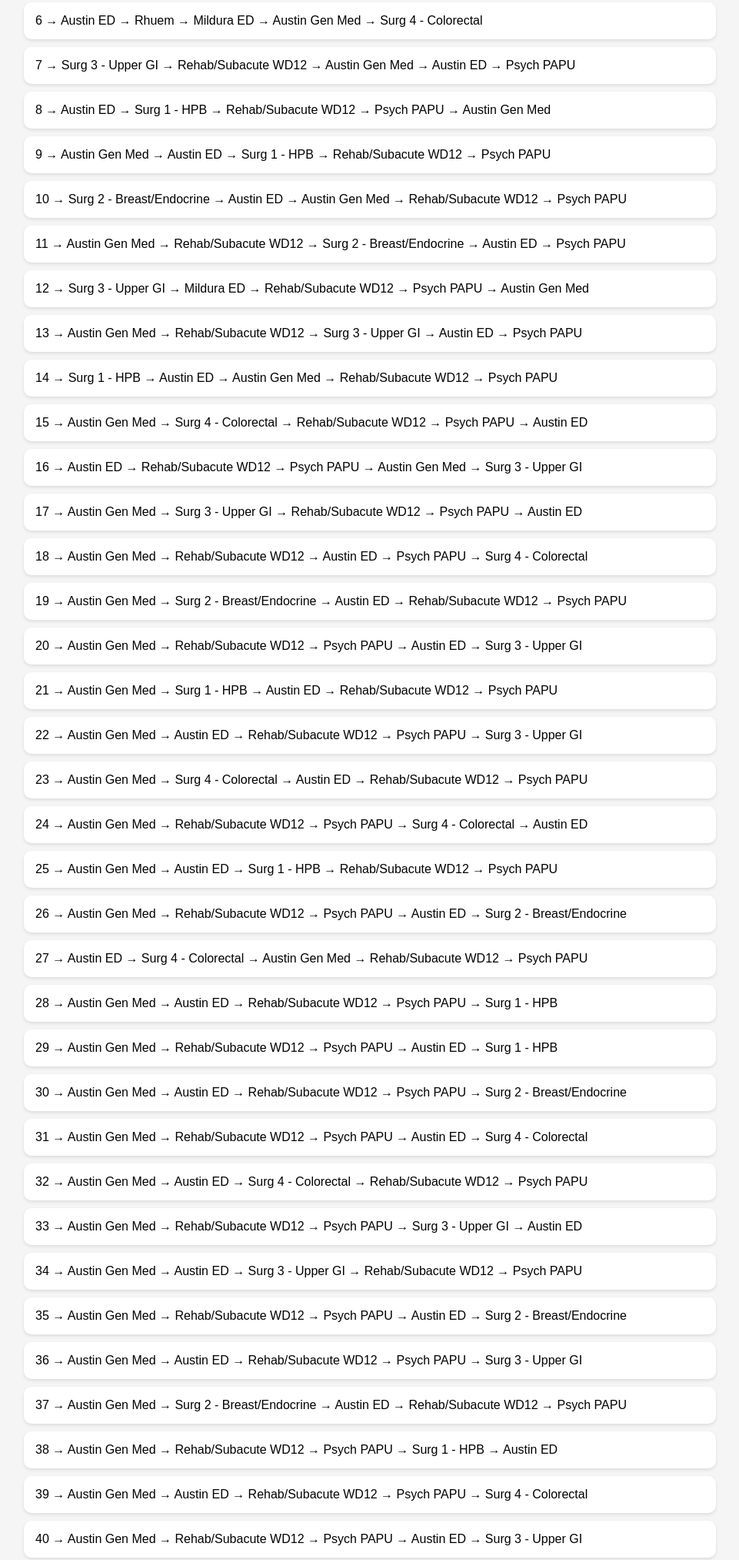
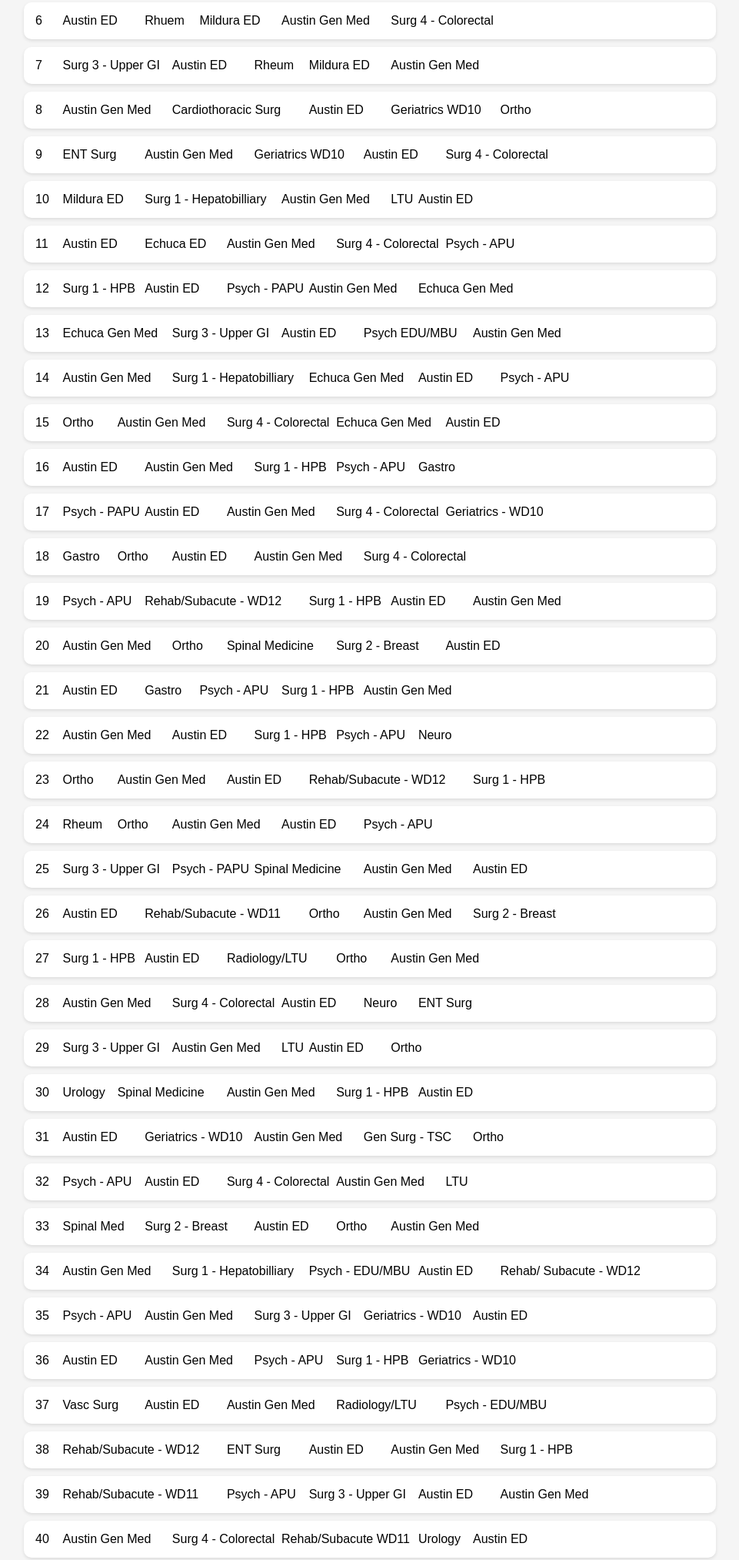
Before and after one commit to beepedbop/2026-PGY1-Prefs, a plain HTML site: page index.html in a window 1280 px wide. Shown: the part 387-2413 px from the top of the page at 77% size, without its empty margins (159-1120 px from the left). Drawn offline with Linux system fonts and the light colour scheme.

Commit message:
Update index.html
Signed-off-by: beepedbop <hanialasad15@gmail.com>

```diff
--- a/index.html
+++ b/index.html
@@ -53,71 +53,72 @@
 
   <script>
     const rotations = [
-      '1 → Austin ED → Surg 1 HPB → Rehab/Subacute WD12 → Psych PAPU → Austin Gen Med',
-      '2 → Austin Gen Med → Austin ED → Surg 4 - Colorectal → Spinal Medicine → Mildura Ed',
-      '3 → Ortho → Austin Gen Med → Austin ED → Surg 4 - Colorectal → Radiology/LTU',
-      '4 → Surg 1 - HPB → Mildura ED → Austin Gen Med → Austin ED → Spinal Medicine',
-      '5 → Surg 4 - Colorectal → LTU → Cardiothoracic Surg → Austin Gen Med → Austin ED',
-      '6 → Austin ED → Rhuem → Mildura ED → Austin Gen Med → Surg 4 - Colorectal',
-      '7 → Surg 3 - Upper GI → Rehab/Subacute WD12 → Austin Gen Med → Austin ED → Psych PAPU',
-      '8 → Austin ED → Surg 1 - HPB → Rehab/Subacute WD12 → Psych PAPU → Austin Gen Med',
-      '9 → Austin Gen Med → Austin ED → Surg 1 - HPB → Rehab/Subacute WD12 → Psych PAPU',
-      '10 → Surg 2 - Breast/Endocrine → Austin ED → Austin Gen Med → Rehab/Subacute WD12 → Psych PAPU',
-      '11 → Austin Gen Med → Rehab/Subacute WD12 → Surg 2 - Breast/Endocrine → Austin ED → Psych PAPU',
-      '12 → Surg 3 - Upper GI → Mildura ED → Rehab/Subacute WD12 → Psych PAPU → Austin Gen Med',
-      '13 → Austin Gen Med → Rehab/Subacute WD12 → Surg 3 - Upper GI → Austin ED → Psych PAPU',
-      '14 → Surg 1 - HPB → Austin ED → Austin Gen Med → Rehab/Subacute WD12 → Psych PAPU',
-      '15 → Austin Gen Med → Surg 4 - Colorectal → Rehab/Subacute WD12 → Psych PAPU → Austin ED',
-      '16 → Austin ED → Rehab/Subacute WD12 → Psych PAPU → Austin Gen Med → Surg 3 - Upper GI',
-      '17 → Austin Gen Med → Surg 3 - Upper GI → Rehab/Subacute WD12 → Psych PAPU → Austin ED',
-      '18 → Austin Gen Med → Rehab/Subacute WD12 → Austin ED → Psych PAPU → Surg 4 - Colorectal',
-      '19 → Austin Gen Med → Surg 2 - Breast/Endocrine → Austin ED → Rehab/Subacute WD12 → Psych PAPU',
-      '20 → Austin Gen Med → Rehab/Subacute WD12 → Psych PAPU → Austin ED → Surg 3 - Upper GI',
-      '21 → Austin Gen Med → Surg 1 - HPB → Austin ED → Rehab/Subacute WD12 → Psych PAPU',
-      '22 → Austin Gen Med → Austin ED → Rehab/Subacute WD12 → Psych PAPU → Surg 3 - Upper GI',
-      '23 → Austin Gen Med → Surg 4 - Colorectal → Austin ED → Rehab/Subacute WD12 → Psych PAPU',
-      '24 → Austin Gen Med → Rehab/Subacute WD12 → Psych PAPU → Surg 4 - Colorectal → Austin ED',
-      '25 → Austin Gen Med → Austin ED → Surg 1 - HPB → Rehab/Subacute WD12 → Psych PAPU',
-      '26 → Austin Gen Med → Rehab/Subacute WD12 → Psych PAPU → Austin ED → Surg 2 - Breast/Endocrine',
-      '27 → Austin ED → Surg 4 - Colorectal → Austin Gen Med → Rehab/Subacute WD12 → Psych PAPU',
-      '28 → Austin Gen Med → Austin ED → Rehab/Subacute WD12 → Psych PAPU → Surg 1 - HPB',
-      '29 → Austin Gen Med → Rehab/Subacute WD12 → Psych PAPU → Austin ED → Surg 1 - HPB',
-      '30 → Austin Gen Med → Austin ED → Rehab/Subacute WD12 → Psych PAPU → Surg 2 - Breast/Endocrine',
-      '31 → Austin Gen Med → Rehab/Subacute WD12 → Psych PAPU → Austin ED → Surg 4 - Colorectal',
-      '32 → Austin Gen Med → Austin ED → Surg 4 - Colorectal → Rehab/Subacute WD12 → Psych PAPU',
-      '33 → Austin Gen Med → Rehab/Subacute WD12 → Psych PAPU → Surg 3 - Upper GI → Austin ED',
-      '34 → Austin Gen Med → Austin ED → Surg 3 - Upper GI → Rehab/Subacute WD12 → Psych PAPU',
-      '35 → Austin Gen Med → Rehab/Subacute WD12 → Psych PAPU → Austin ED → Surg 2 - Breast/Endocrine',
-      '36 → Austin Gen Med → Austin ED → Rehab/Subacute WD12 → Psych PAPU → Surg 3 - Upper GI',
-      '37 → Austin Gen Med → Surg 2 - Breast/Endocrine → Austin ED → Rehab/Subacute WD12 → Psych PAPU',
-      '38 → Austin Gen Med → Rehab/Subacute WD12 → Psych PAPU → Surg 1 - HPB → Austin ED',
-      '39 → Austin Gen Med → Austin ED → Rehab/Subacute WD12 → Psych PAPU → Surg 4 - Colorectal',
-      '40 → Austin Gen Med → Rehab/Subacute WD12 → Psych PAPU → Austin ED → Surg 3 - Upper GI',
-      '41 → Austin Gen Med → Surg 4 - Colorectal → Austin ED → Rehab/Subacute WD12 → Psych PAPU',
-      '42 → Austin Gen Med → Rehab/Subacute WD12 → Psych PAPU → Austin ED → Surg 1 - HPB',
-      '43 → Austin Gen Med → Austin ED → Rehab/Subacute WD12 → Psych PAPU → Surg 3 - Upper GI',
-      '44 → Austin Gen Med → Rehab/Subacute WD12 → Psych PAPU → Austin ED → Surg 4 - Colorectal',
-      '45 → Austin Gen Med → Surg 1 - HPB → Austin ED → Rehab/Subacute WD12 → Psych PAPU',
-      '46 → Austin Gen Med → Austin ED → Rehab/Subacute WD12 → Psych PAPU → Surg 2 - Breast/Endocrine',
-      '47 → Austin Gen Med → Rehab/Subacute WD12 → Psych PAPU → Austin ED → Surg 1 - HPB',
-      '48 → Austin Gen Med → Austin ED → Rehab/Subacute WD12 → Psych PAPU → Surg 4 - Colorectal',
-      '49 → Austin Gen Med → Rehab/Subacute WD12 → Psych PAPU → Austin ED → Surg 3 - Upper GI',
-      '50 → Austin Gen Med → Surg 2 - Breast/Endocrine → Austin ED → Rehab/Subacute WD12 → Psych PAPU',
-      '51 → Austin Gen Med → Austin ED → Rehab/Subacute WD12 → Psych PAPU → Surg 1 - HPB',
-      '52 → Austin Gen Med → Rehab/Subacute WD12 → Psych PAPU → Austin ED → Surg 4 - Colorectal',
-      '53 → Austin Gen Med → Austin ED → Rehab/Subacute WD12 → Psych PAPU → Surg 3 - Upper GI',
-      '54 → Austin Gen Med → Rehab/Subacute WD12 → Psych PAPU → Austin ED → Surg 4 - Colorectal',
-      '55 → Austin Gen Med → Austin ED → Rehab/Subacute WD12 → Psych PAPU → Surg 2 - Breast/Endocrine',
-      '56 → Austin Gen Med → Rehab/Subacute WD12 → Psych PAPU → Austin ED → Surg 1 - HPB',
-      '57 → Austin Gen Med → Austin ED → Rehab/Subacute WD12 → Psych PAPU → Surg 4 - Colorectal',
-      '58 → Austin Gen Med → Rehab/Subacute WD12 → Psych PAPU → Austin ED → Surg 2 - Breast/Endocrine',
-      '59 → Austin Gen Med → Austin ED → Rehab/Subacute WD12 → Psych PAPU → Surg 3 - Upper GI',
-      '60 → Austin Gen Med → Rehab/Subacute WD12 → Psych PAPU → Austin ED → Surg 4 - Colorectal',
-      '61 → Austin Gen Med → Austin ED → Rehab/Subacute WD12 → Psych PAPU → Surg 1 - HPB',
-      '62 → Austin Gen Med → Rehab/Subacute WD12 → Psych PAPU → Austin ED → Surg 3 - Upper GI',
-      '63 → Austin Gen Med → Austin ED → Rehab/Subacute WD12 → Psych PAPU → Surg 2 - Breast/Endocrine',
-      '64 → Austin Gen Med → Rehab/Subacute WD12 → Psych PAPU → Austin ED → Surg 4 - Colorectal',
-      '65 → Austin Gen Med → Austin ED → Rehab/Subacute WD12 → Psych PAPU → Surg 1 - HPB'
+      '1	Austin ED	Surg 1 - Hepatobilliary	Rehab/Subacute WD12	Psych PAPU	Austin Gen Med',
+'2	Austin Gen Med	Austin ED	Surg 4 - Colorectal	Spinal Medicine	Mildura Ed',
+'3	Ortho	Austin Gen Med	Austin ED	Surg 4 - Colorectal	Radiology/LTU',
+'4	Surg 1 - HPB	Mildura ED	Austin Gen Med	Austin ED	Spinal Medicine',
+'5	Surg 4 - Colorectal	LTU	Cardiothoracic Surg	Austin Gen Med	Austin ED',
+'6	Austin ED	Rhuem	Mildura ED	Austin Gen Med	Surg 4 - Colorectal',
+'7	Surg 3 - Upper GI	Austin ED	Rheum	Mildura ED	Austin Gen Med',
+'8	Austin Gen Med	Cardiothoracic Surg	Austin ED	Geriatrics WD10	Ortho',
+'9	ENT Surg	Austin Gen Med	Geriatrics WD10	Austin ED	Surg 4 - Colorectal',
+'10	Mildura ED	Surg 1 - Hepatobilliary	Austin Gen Med	LTU	Austin ED',
+'11	Austin ED	Echuca ED	Austin Gen Med	Surg 4 - Colorectal	Psych - APU',
+'12	Surg 1 - HPB	Austin ED	Psych - PAPU	Austin Gen Med	Echuca Gen Med',
+'13	Echuca Gen Med	Surg 3 - Upper GI	Austin ED	Psych EDU/MBU	Austin Gen Med',
+'14	Austin Gen Med	Surg 1 - Hepatobilliary	Echuca Gen Med	Austin ED	Psych - APU',
+'15	Ortho	Austin Gen Med	Surg 4 - Colorectal	Echuca Gen Med	Austin ED',
+'16	Austin ED	Austin Gen Med	Surg 1 - HPB	Psych - APU	Gastro',
+'17	Psych - PAPU	Austin ED	Austin Gen Med	Surg 4 - Colorectal	Geriatrics - WD10',
+'18	Gastro	Ortho	Austin ED	Austin Gen Med	Surg 4 - Colorectal',
+'19	Psych - APU	Rehab/Subacute - WD12	Surg 1 - HPB	Austin ED	Austin Gen Med',
+'20	Austin Gen Med	Ortho	Spinal Medicine	Surg 2 - Breast	Austin ED',
+'21	Austin ED	Gastro	Psych - APU	Surg 1 - HPB	Austin Gen Med',
+'22	Austin Gen Med	Austin ED	Surg 1 - HPB	Psych - APU	Neuro',
+'23	Ortho	Austin Gen Med	Austin ED	Rehab/Subacute - WD12	Surg 1 - HPB',
+'24	Rheum	Ortho	Austin Gen Med	Austin ED	Psych - APU',
+'25	Surg 3 - Upper GI	Psych - PAPU	Spinal Medicine	Austin Gen Med	Austin ED',
+'26	Austin ED	Rehab/Subacute - WD11	Ortho	Austin Gen Med	Surg 2 - Breast',
+'27	Surg 1 - HPB	Austin ED	Radiology/LTU	Ortho	Austin Gen Med',
+'28	Austin Gen Med	Surg 4 - Colorectal	Austin ED	Neuro	ENT Surg',
+'29	Surg 3 - Upper GI	Austin Gen Med	LTU	Austin ED	Ortho',
+'30	Urology	Spinal Medicine	Austin Gen Med	Surg 1 - HPB	Austin ED',
+'31	Austin ED	Geriatrics - WD10	Austin Gen Med	Gen Surg - TSC	Ortho',
+'32	Psych - APU	Austin ED	Surg 4 - Colorectal	Austin Gen Med	LTU',
+'33	Spinal Med	Surg 2 - Breast	Austin ED	Ortho	Austin Gen Med',
+'34	Austin Gen Med	Surg 1 - Hepatobilliary	Psych - EDU/MBU	Austin ED	Rehab/ Subacute - WD12',
+'35	Psych - APU	Austin Gen Med	Surg 3 - Upper GI	Geriatrics - WD10	Austin ED',
+'36	Austin ED	Austin Gen Med	Psych - APU	Surg 1 - HPB	Geriatrics - WD10',
+'37	Vasc Surg	Austin ED	Austin Gen Med	Radiology/LTU	Psych - EDU/MBU',
+'38	Rehab/Subacute - WD12	ENT Surg	Austin ED	Austin Gen Med	Surg 1 - HPB',
+'39	Rehab/Subacute - WD11	Psych - APU	Surg 3 - Upper GI	Austin ED	Austin Gen Med',
+'40	Austin Gen Med	Surg 4 - Colorectal	Rehab/Subacute WD11	Urology	Austin ED',
+'41	Austin ED	Surg 3 - Upper GI	Neuro	Psych - APU	Austin Gen Med',
+'42	Austin Gen Med	Austin ED	Surg 1 - HPB	Neuro	ENT Surg',
+'43	Surg 4 - Colorectal	Austin Gen Med	Austin ED	ENT Surg	Neuro',
+'44	LTU	Psych - APU	Austin Gen Med	Austin ED	Surg 3 - Upper GI',
+'45	Cardiothoracic Surg	Surg 3 - Upper GI	Neuro	Austin Gen Med	Austin ED',
+'46	Austin ED	Neuro	ortho	Austin Gen Med	Gen Surg - TSC',
+'47	Neurology	Austin ED	Psych - APU	Surg 3 - Upper GI	Austin Gen Med',
+'48	Austin Gen Med	Psych - APU	Austin ED	Rehab/Subacute - WD11	Surg 3 - Upper GI',
+'49	Gen Surg TSC	Austin Gen Med	Geriatrics WD10	Austin ED	Vasc Surg',
+'50	Geriatrics - WD10	ENT Surg	Austin Gen Med	Surg 3 - Upper GI	Austin ED',
+'51	Austin ED	Urology	Austin Gen Med	Surg 1 - HPB	Spinal Medicine',
+'52	Geriatrics - WD10	Austin ED	ENT Surg	Austin Gen Med	Surg 3 - Upper GI',
+'53	Surg  2 - Breast	Spinal Medicine	Austin ED	Cardiothoracic Surg	Austin Gen Med',
+'54	Austin Gen Med	Radiology/LTU	Ortho	Austin ED	Surg 1 - HPB',
+'55	Psych - EDU/MBU	Austin Gen Med	Surg 3 - Upper GI	Spinal Medicine	Austin ED',
+'56	Austin ED	Surg 4 - Colorectal	Mildura Gen Med	ENT Surg	Endocrinology',
+'57	Radiology/LTU	Austin ED	Gen Surg - TSC	Vascular Surg	Miildura Gen Med',
+'58	Neurology	Gen Surg - TSC	Austin ED	Mildura Gen Med	Cardiothoracic Surg',
+'59	Mildura Gen Med	Psych - EDU/MBU	Gastro	Austin ED	Surg 1 - HPB',
+'60	ENT Surg	Mildura Gen Med	Vasc Surg	Endocrinology	Austin ED',
+'61	Echuca ED	Austin Gen Med	urology	Surg 3 - Upper GI	Rehab/ Subacute - WD11',
+'62	Spinal Med	Echuca ED	Austin Gen Med	ortho	Psych - PAPU',
+'63	Surg 1 - HPB	Geriatrics - WD10	Echuca ED	Austin Gen Med	Urology',
+'64	Surg 4 - Colorectal	Neuro	ENT Surg	Echuca ED	Austin Gen Med',
+'65	Austin Gen Med	Vasc Surg	Surg 2 - Breast	Gastro	Echuca ED',
+
     ];
 
     const list = document.getElementById('rotationList');
```
